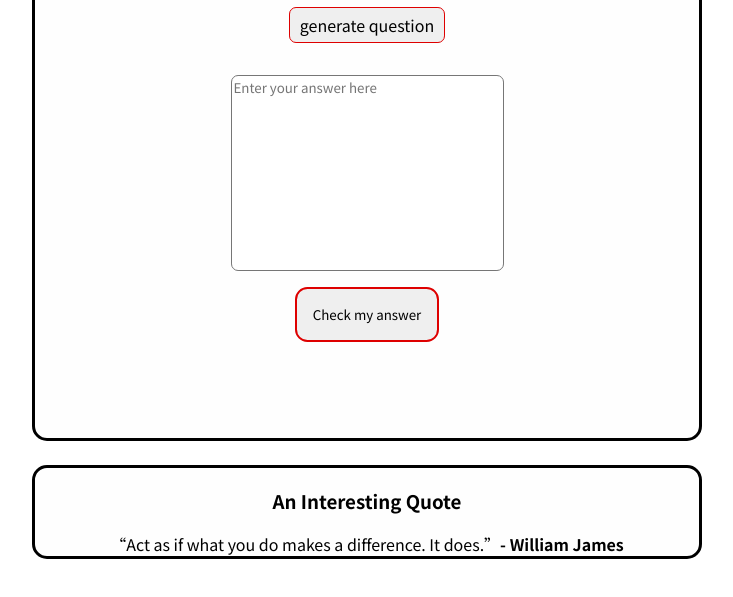
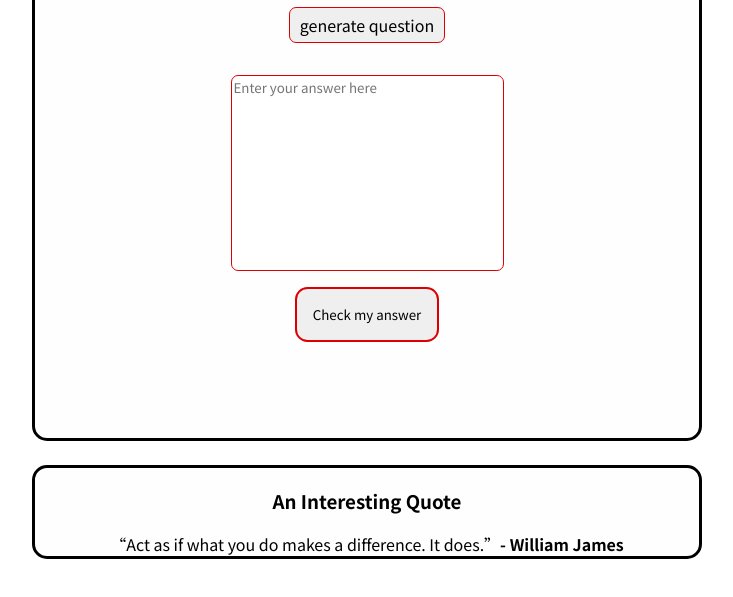
Before and after one commit to richie-rich90454/random_math_question_generator, a website: page index.html in a window 1280 px wide. Shown: the part 147-744 px from the top of the page, without its empty margins (273-1006 px from the left). Drawn offline with Linux system fonts and the light colour scheme.

Commit message:
174115 updated css

```diff
--- a/index.html
+++ b/index.html
@@ -60,6 +60,7 @@
                 box-sizing: border-box;
                 font-family: "Noto Sans SC";
                 resize: none;
+                border: 1px solid #DE0000;
             }
             #check-answer{
                 margin-bottom: 1rem;
```
